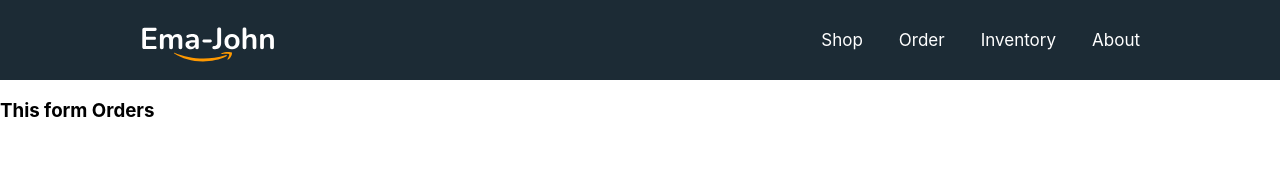
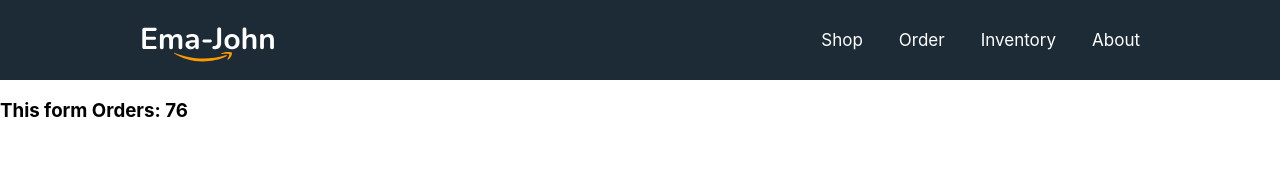
Before and after one commit to rahathossain3/ema-jone-client_side-module-67, a React (Create React App) app: page /orders in a window 1280 px wide. Shown: the top 189 px of the page. Built offline with nearby package versions, Linux system fonts and the light colour scheme.

Commit message:
hooks & custom function

```diff
--- a/src/components/Orders/Orders.js
+++ b/src/components/Orders/Orders.js
@@ -1,9 +1,11 @@
 import React from 'react';
+import useProducts from '../../hooks/useProducts';
 
 const Orders = () => {
+    const [products, setProducts] = useProducts()
     return (
         <div>
-            <h3>This form Orders</h3>
+            <h3>This form Orders: {products.length}</h3>
         </div>
     );
 };
--- a/src/components/Shop/Shop.js
+++ b/src/components/Shop/Shop.js
@@ -1,4 +1,5 @@
 import React, { useEffect, useState } from 'react';
+import useProducts from '../../hooks/useProducts';
 import { addToDb, getStoredCart } from '../../utilities/fakedb';
 import Cart from '../Cart/Cart';
 import Product from '../Product/Product';
@@ -6,25 +7,13 @@ import './Shop.css'
 const Shop = () => {
 
     // load data or state declare
-    const [products, setProducts] = useState([]);
+    const [products, setProducts] = useProducts();
 
     // another state declare
     const [cart, setCart] = useState([])
 
     //for json data
-    useEffect(() => {
-        // console.log('console log before fetch')
-        fetch('products.json')
-            .then(res => res.json())
-            .then(data => setProducts(data))
 
-        /* //multiline code
-        .then(data => {
-            setProducts(data);
-            // console.log('product loaded');
-        })         */
-
-    }, [])
 
     //event handler  add ------ (using other summary)
     const handleAddToCart = (selectedProduct) => {
--- /dev/null
+++ b/src/hooks/useProducts.js
@@ -0,0 +1,19 @@
+import { useEffect, useState } from "react"
+
+
+const useProducts = () => {
+
+    const [products, setProducts] = useState([]);
+
+
+    useEffect(() => {
+        fetch('products.json')
+            .then(res => res.json())
+            .then(data => setProducts(data));
+
+    }, [])
+
+    return [products, setProducts];
+}
+
+export default useProducts;
```
